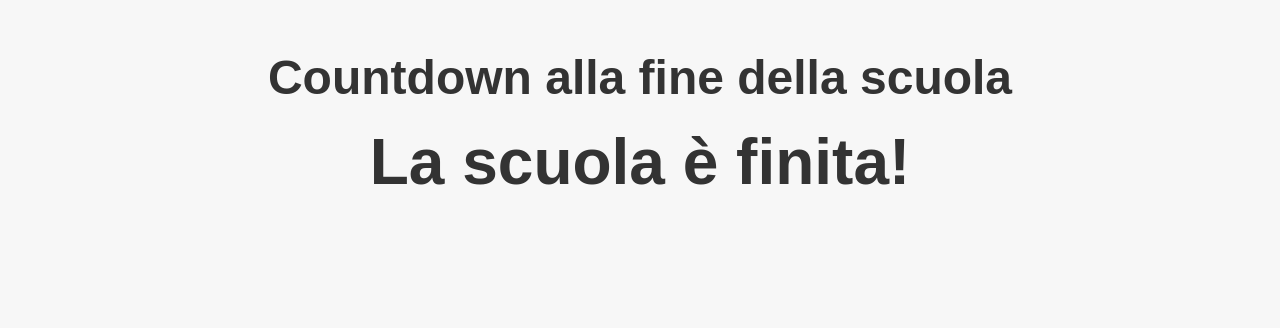
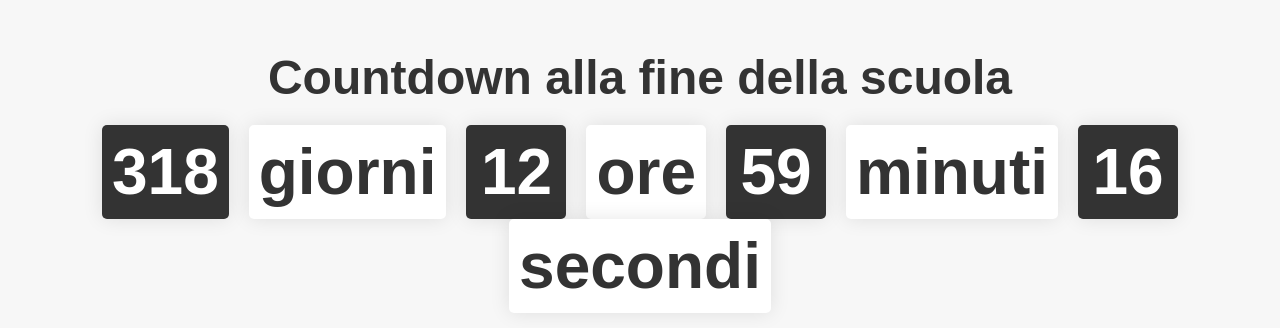
Before and after one commit to MettCreator14/countdown-finescuola-, a plain HTML site: page index.html in a window 1280 px wide. Drawn offline with Linux system fonts and the light colour scheme.

Commit message:
Update index.html

```diff
--- a/index.html
+++ b/index.html
@@ -44,7 +44,7 @@
 	<div id="countdown"></div>
 	<script>
 
-		var countDownDate = new Date("June 7, 2023 00:00:00").getTime();
+		var countDownDate = new Date("June 7, 2025 00:00:00").getTime();
 
 
 		var x = setInterval(function() {
```
